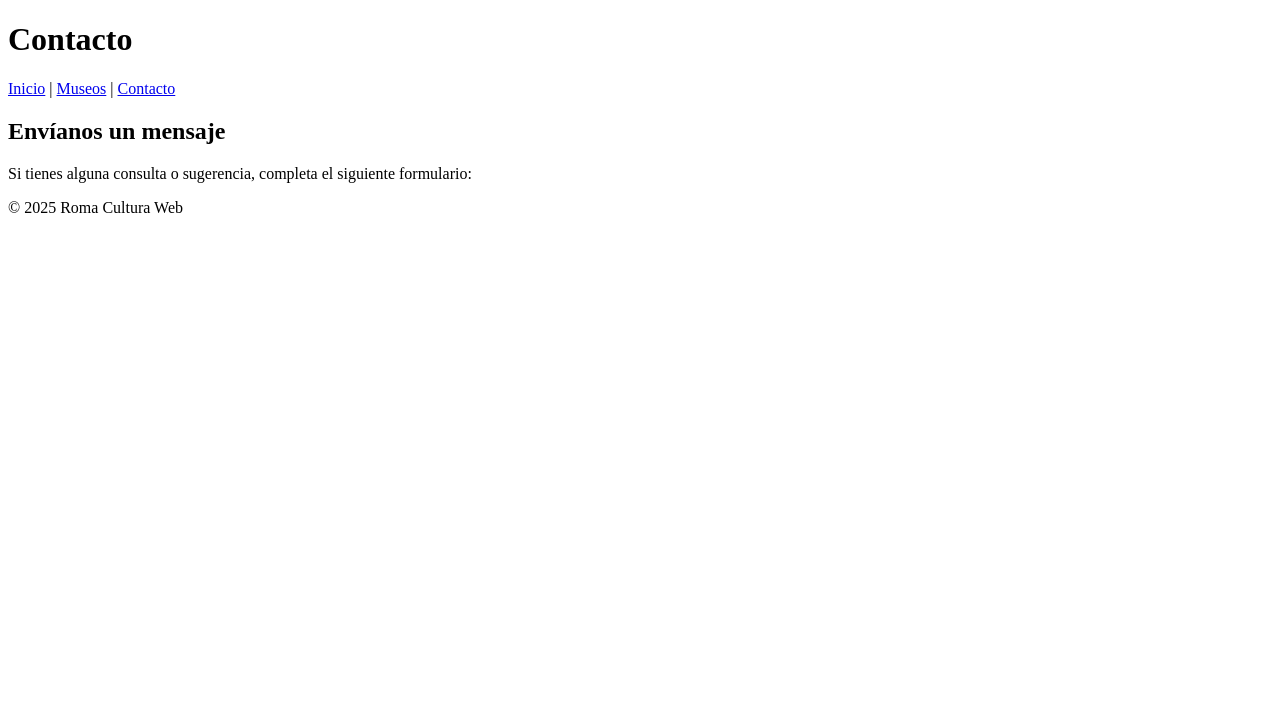
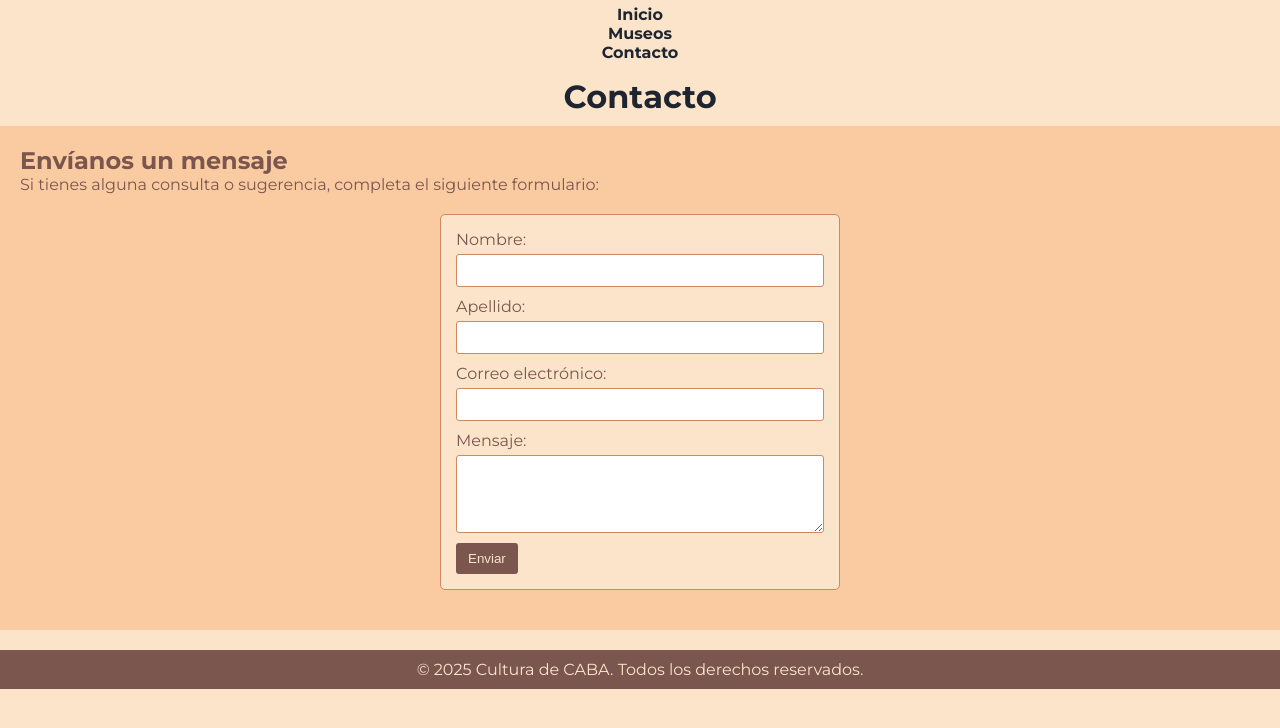
Before and after one commit to lara-isabella/pv_tp1_colazo, a plain HTML site: page contacto.html in a window 1280 px wide. Drawn offline with Linux system fonts and the light colour scheme.

Commit message:
actualizacion 2

```diff
--- a/assets/mystyle.css
+++ b/assets/mystyle.css
@@ -0,0 +1,107 @@
+* {
+    margin: 0;
+    padding: 0;
+    box-sizing: border-box;
+}
+
+@font-face {
+    font-family: 'MS';
+    src: url('Montserrat-VariableFont_wght.ttf') format('truetype');
+}
+
+body {
+    font-family: 'MS', sans-serif;
+    background-color: #fbe4ca;
+    color: #1f2530;
+}
+
+header {
+    background-color: #fbe4ca;
+    color: #1f2530;
+    padding: 10px;
+    text-align: center;
+}
+
+nav {
+    background-color: #fbe4ca;
+    color: #1f2530;
+    padding: 5px;
+    text-align: center;
+}
+
+nav a {
+    color: #1f2530;
+    text-decoration: none;
+    margin: 0 15px;
+    font-weight: bold;
+}
+
+nav a:hover {
+    text-decoration: underline;
+}
+
+main {
+    display: flex;
+    gap: 20px;
+    max-width: 1000px;
+    margin: 10px auto;
+}
+
+article {
+    flex: 3;
+}
+
+aside {
+    flex: 1;
+    border-left: 1px solid #ccc;
+}
+
+section, article, aside {
+    background-color: #facaa1;
+    color: #7a564e;
+    padding: 20px;
+    box-sizing: border-box;
+}
+
+
+form {
+    display: block;
+    max-width: 400px;
+    margin: 20px auto;
+    background-color: #fbe4ca;
+    padding: 15px;
+    border: 1px solid #cf8861;
+    border-radius: 5px;
+}
+
+form label {
+    display: block;
+    margin-bottom: 5px;
+    font-size: 1rem;
+}
+
+form input, form textarea {
+    display: block;
+    width: 100%;
+    padding: 8px;
+    margin-bottom: 10px;
+    border: 1px solid #cf8861;
+    border-radius: 3px;
+}
+
+form button {
+    background-color: #7a564e;
+    color: #fbe4ca;
+    border: none;
+    padding: 8px 12px;
+    cursor: pointer;
+    border-radius: 3px;
+}
+
+footer {
+    background-color: #7a564e;
+    color: #fbe4ca;
+    text-align: center;
+    padding: 10px;
+    margin-top: 20px;
+}
--- a/contacto.html
+++ b/contacto.html
@@ -4,28 +4,63 @@
     <meta charset="UTF-8">
     <meta name="viewport" content="width=device-width, initial-scale=1.0">
     <title>Contacto</title>
-    <link rel="stylesheet" href="styles.css">
+    <link rel="stylesheet" href="assets/mystyle.css">
 </head>
 <body>
+    <nav>
+        <ul>
+            <li><a href="index.html">Inicio</a></li>
+            <li><a href="museos.html">Museos</a></li>
+            <li><a href="contacto.html">Contacto</a></li>
+        </ul>
+    </nav>
+
+    <script>
+        function enviarform(){
+            event.preventDefault();
+
+            var apellido = document.getElementById("apellido").value;
+            var nombre = document.getElementById("nombre").value;
+            var correo = document.getElementById("correo").value;
+            var mensaje = document.getElementById("mensaje").value;
+
+            console.log("Nombre: ", nombre);
+            console.log("Apellido: ", apellido);
+            console.log("Correo:", correo);
+            console.log("Mensaje:", mensaje);
+
+            alert("Gracias por contactarnos, "+nombre+" "+apellido+".\nCorreo ingresado: "+correo+".\nMensaje: "+mensaje);
+        }
+    </script>
+
     <header>
         <h1>Contacto</h1>
     </header>
-
-    <nav>
-        <a href="index.html">Inicio</a> |
-        <a href="museos.html">Museos</a> |
-        <a href="contacto.html">Contacto</a>
-    </nav>
 
     <section>
         <h2>Envíanos un mensaje</h2>
         <p>Si tienes alguna consulta o sugerencia, completa el siguiente formulario:</p>
 
+        <form onsubmit="enviarform(event)">
+            <label for="nombre">Nombre:</label>
+            <input type="text" id="nombre" required>
 
+            <label for="apellido">Apellido:</label>
+            <input type="text" id="apellido" required>
+
+            <label for="correo">Correo electrónico:</label>
+            <input type="email" id="correo" required>
+
+            <label for="mensaje">Mensaje:</label>
+            <textarea id="mensaje" rows="4" required></textarea>
+
+            <button type="submit">Enviar</button>
+        </form>
     </section>
 
     <footer>
-        <p>&copy; 2025 Roma Cultura Web</p>
+        <p>&copy; 2025 Cultura de CABA. Todos los derechos reservados.</p>
     </footer>
 </body>
+
 </html>
```
Also changed, not shown: index.html (+43 -0 lines), museos.html (+33 -0 lines), assets/Montserrat-VariableFont_wght.ttf (added).
